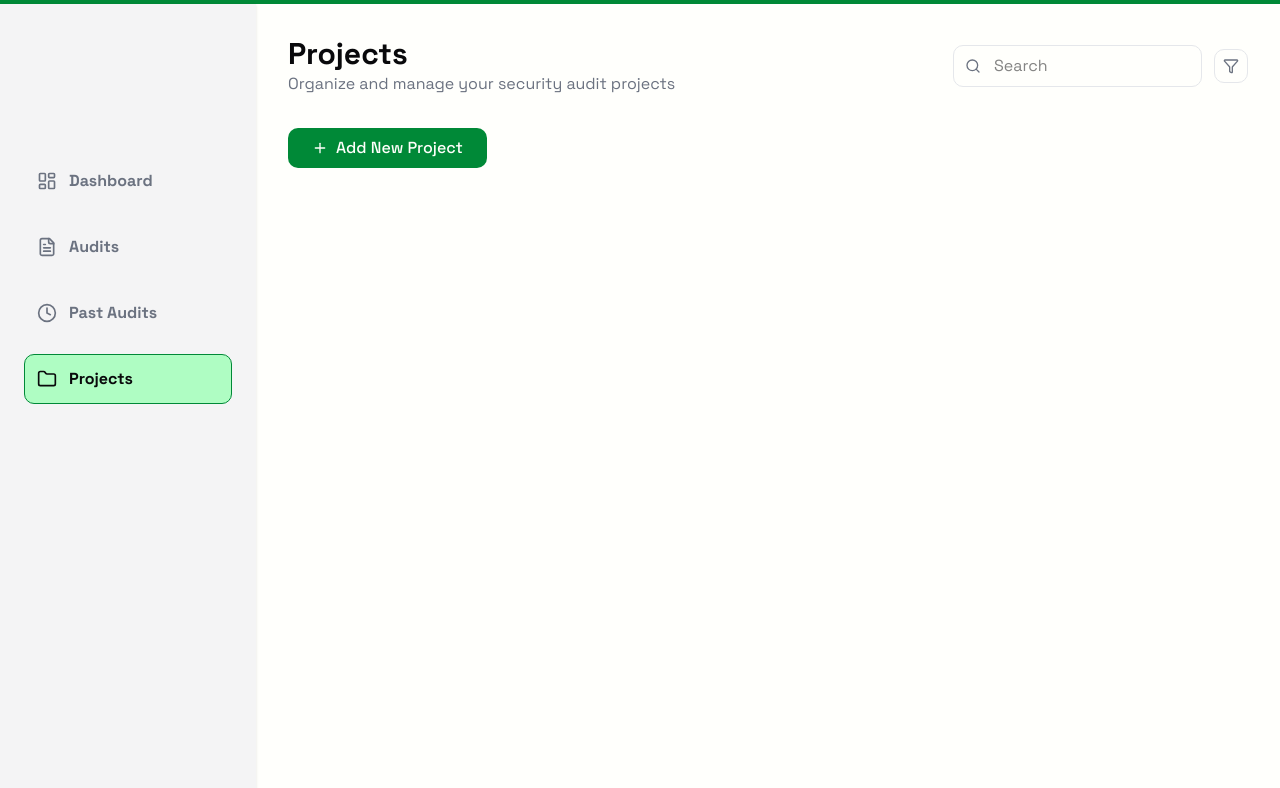
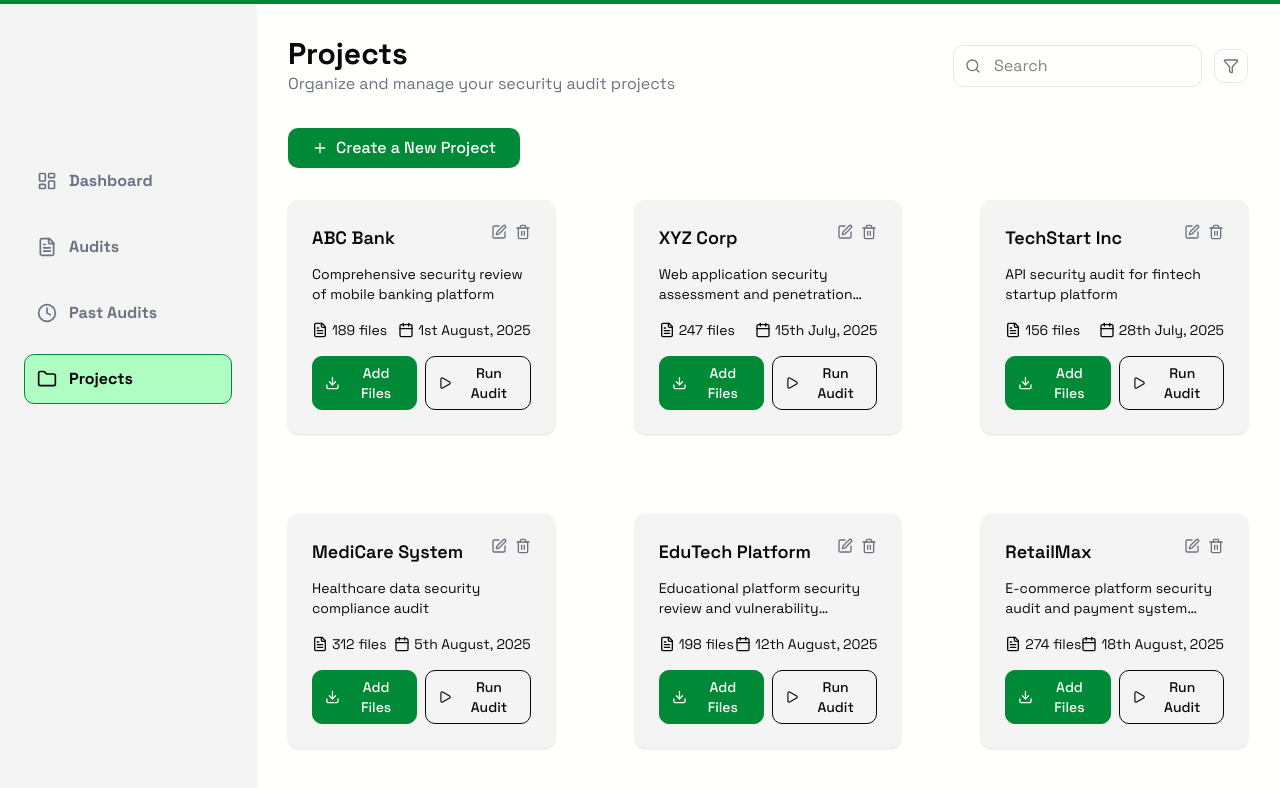
Before and after one commit to OpenAuditLabs/oal-web, a Next.js app: page / in a window 1280 px wide. Both pictures are taken after a click on the button "Projects". Shown: the top 788 px of the page. Built offline with nearby package versions, Linux system fonts and the light colour scheme.

Commit message:
feat: Implement ProjectsPage with project management features and add project data (#59)

```diff
--- a/src/components/pages/ProjectsPage.tsx
+++ b/src/components/pages/ProjectsPage.tsx
@@ -1,8 +1,30 @@
 import Header from "../common/Header";
 import Button from "@/components/ui/Button";
 import { Plus } from "lucide-react";
+import { ProjectCard } from "../project";
+import { projectsData } from "@/data/projects";
 
 export default function ProjectsPage(){
+    const handleEditProject = (id: string) => {
+        console.log(`Edit project ${id}`);
+    };
+
+    const handleDeleteProject = (id: string) => {
+        console.log(`Delete project ${id}`);
+    };
+
+    const handleAddFiles = (id: string) => {
+        console.log(`Add files to project ${id}`);
+    };
+
+    const handleRunAudit = (id: string) => {
+        console.log(`Run audit for project ${id}`);
+    };
+
+    const handleCreateProject = () => {
+        console.log('Create new project');
+    };
+
     return (
         <main className="flex-1 p-8">
             <Header
@@ -15,12 +37,28 @@ export default function ProjectsPage(){
                     variant="primary"
                     size="md"
                     icon={Plus}
-
+                    onClick={handleCreateProject}
                 >
-                    Add New Project
+                    Create a New Project
                 </Button>
             </div>
+
+            <div className="grid grid-cols-1 sm:grid-cols-2 lg:grid-cols-3 gap-20">
+                {projectsData.map((project) => (
+                    <ProjectCard
+                        key={project.id}
+                        id={project.id}
+                        title={project.title}
+                        description={project.description}
+                        fileCount={project.fileCount}
+                        date={project.date}
+                        onEdit={handleEditProject}
+                        onDelete={handleDeleteProject}
+                        onAddFiles={handleAddFiles}
+                        onRunAudit={handleRunAudit}
+                    />
+                ))}
+            </div>
         </main>
-
     );
 }
--- /dev/null
+++ b/src/data/projects.json
@@ -0,0 +1,44 @@
+[
+  {
+    "id": "project-1",
+    "title": "ABC Bank",
+    "description": "Comprehensive security review of mobile banking platform",
+    "fileCount": 189,
+    "date": "1st August, 2025"
+  },
+  {
+    "id": "project-2",
+    "title": "XYZ Corp",
+    "description": "Web application security assessment and penetration testing",
+    "fileCount": 247,
+    "date": "15th July, 2025"
+  },
+  {
+    "id": "project-3",
+    "title": "TechStart Inc",
+    "description": "API security audit for fintech startup platform",
+    "fileCount": 156,
+    "date": "28th July, 2025"
+  },
+  {
+    "id": "project-4",
+    "title": "MediCare System",
+    "description": "Healthcare data security compliance audit",
+    "fileCount": 312,
+    "date": "5th August, 2025"
+  },
+  {
+    "id": "project-5",
+    "title": "EduTech Platform",
+    "description": "Educational platform security review and vulnerability assessment",
+    "fileCount": 198,
+    "date": "12th August, 2025"
+  },
+  {
+    "id": "project-6",
+    "title": "RetailMax",
+    "description": "E-commerce platform security audit and payment system review",
+    "fileCount": 274,
+    "date": "18th August, 2025"
+  }
+]
--- /dev/null
+++ b/src/data/projects.ts
@@ -0,0 +1,11 @@
+import projectsJson from './projects.json';
+
+export interface Project {
+  id: string;
+  title: string;
+  description: string;
+  fileCount: number;
+  date: string;
+}
+
+export const projectsData: Project[] = projectsJson as Project[];
```
